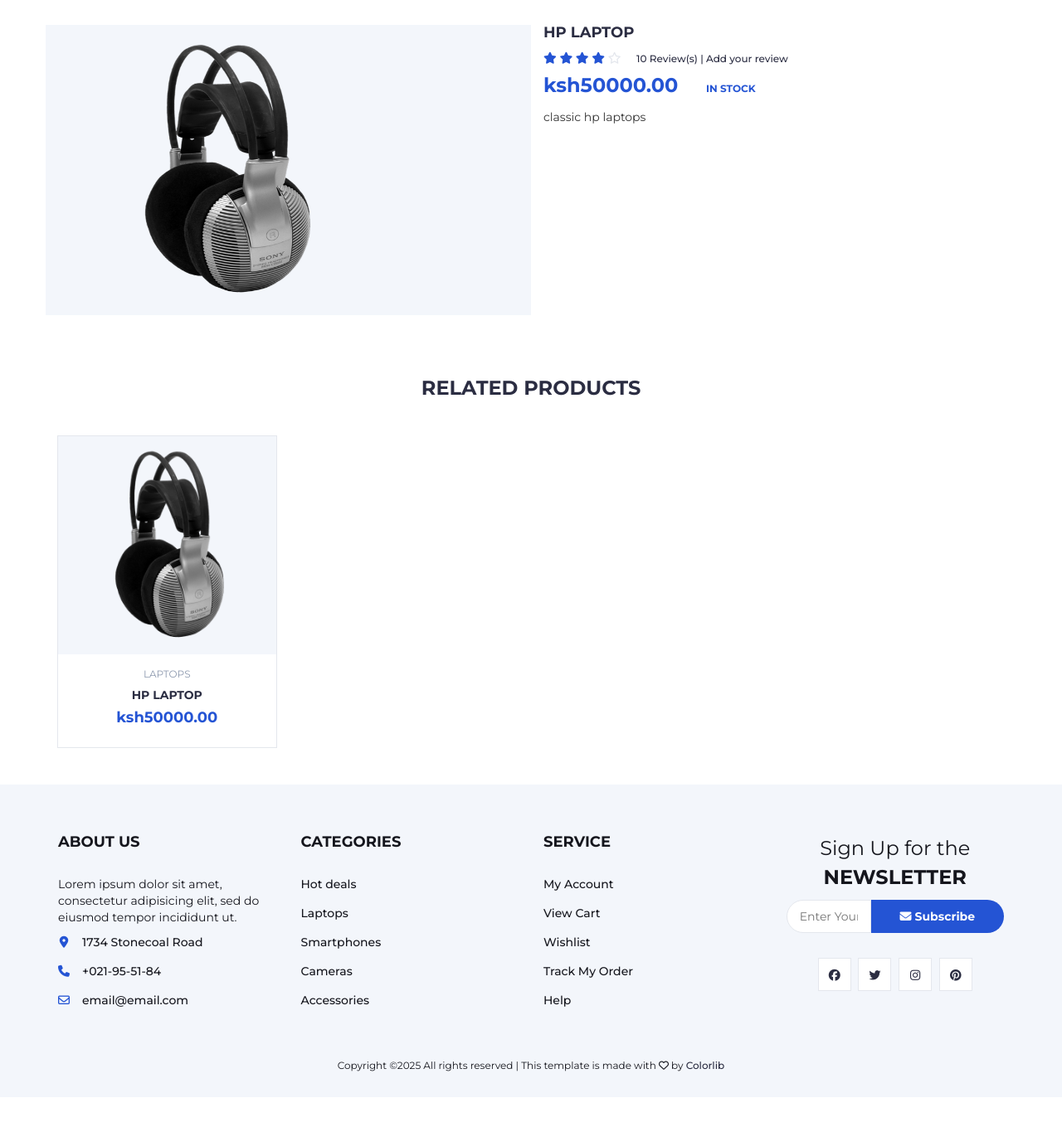
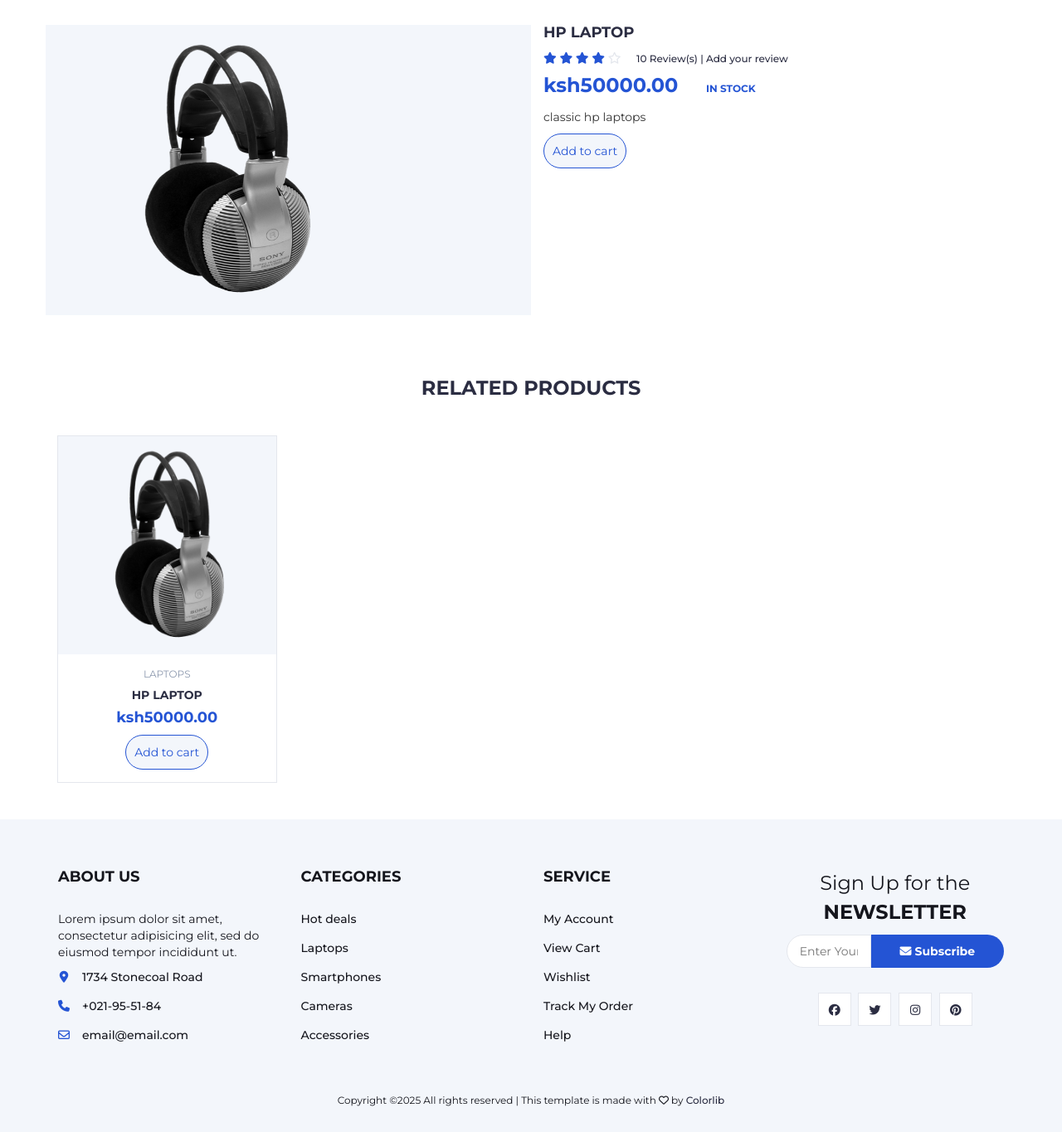
Before and after one commit to mercyogalo/Electric-website, a Django app: page /product/1 in a window 1280 px wide. Shown: the part 167-1532 px from the top of the page at 83% size. Before the commit the page ends 1459 px from the top, so only its background shows below. Run offline with Django 4.2, Linux system fonts and the light colour scheme; data comes from the database, SQL or seed files in the repository; both versions use the stored data as it was after the commit; some libraries are stand-ins or nearby versions; some web fonts are replaced.

Commit message:
updated the cart button
added the button and json script for it

```diff
--- a/electricwebsite/shop_features/cart.py
+++ b/electricwebsite/shop_features/cart.py
@@ -12,3 +12,13 @@ class Cart():
 
 
         self.cart = cart
+
+    def add(self, product):
+        product_id = str(product_id)
+
+        if product_id in self.cart:
+            pass
+        else:
+            self.cart[product_id] = {'price': str(product.price)}
+
+        self.session.modified = True
--- a/electricwebsite/shop_features/templates/base.html
+++ b/electricwebsite/shop_features/templates/base.html
@@ -312,25 +312,26 @@
 
 <script>
 
+$(document).on('click', '#add-cart', function(e){
+	e.preventDefault();
+	$.ajax({
+		type:'POST',
+		url: {% url "shop_features:cart_add" %},
+		data:{
+                product_id:$('#add-cart').val(),
+				csrfmiddlewaretoken: '{{ csrf_token }}',
+				action:'post'
+		},
+		success: function(json){
+			console.log(json)
+		},
+		error: function(xhr, errmsg, err){
 
-let subscribeEmail=document.querySelector("#subscribe-email");
-
-
-function subscribeFunction(event){
-event.preventDefault();
-
-subscribeForm.innerHtml=`<p>Thank you for subscribing to our monthly newsletter</p>'
-
-}
-
-let subscribeForm=document.querySelector("#subscribe-form");
-subscribeForm.addEventListener("submit",subscribeFunction);
-
-console.log(subscribeForm);
-
+		}
+	});
+})
 
 </script>
-
 
 
 
--- a/electricwebsite/shop_features/templates/product.html
+++ b/electricwebsite/shop_features/templates/product.html
@@ -44,6 +44,9 @@
 							   </div>
 							   <p>{{product.description}}</p>
 
+							   <button class="add-to-cart-btn" value="{{product.id}}" id="add-cart">
+								Add to cart
+							</button>
 
 						   </div>
 					   </div>
@@ -79,6 +82,9 @@
 						   </div>
 						   <p>{{product.description}}</p>
 
+						   <button class="add-to-cart-btn" value="{{product.id}}" id="add-cart">
+							Add to cart
+						</button>
 
 					   </div>
 				   </div>
@@ -137,6 +143,9 @@
 				<h3 class="product-name"><a href="#">{{item.name}}</a></h3>
 				<h4 class="product-price">{{item.sale_price}} <del class="product-old-price">ksh{{item.price}}.00</del></h4>
 
+				<button class="add-to-cart-btn" value="{{product.id}}" id="add-cart">
+					Add to cart
+				</button>
 
 			</div>
 
@@ -160,6 +169,10 @@
 				<p class="product-category">{{item.category}}</p>
 				<h3 class="product-name"><a href="#">{{item.name}}</a></h3>
 				<h4 class="product-price">ksh{{item.price}}.00 </h4>
+
+				<button class="add-to-cart-btn" value="{{product.id}}" id="add-cart">
+					Add to cart
+				</button>
 
 
 			</div>
--- a/electricwebsite/shop_features/urls.py
+++ b/electricwebsite/shop_features/urls.py
@@ -14,7 +14,7 @@ urlpatterns = [
     path("logout/", views.logout_user, name="logout"),
      path("register/", views.register_user, name="register"),
      path("cart_summary/", views.cart_summary,name="cart_summary"),
-     path("add/", views.home,name="add"),
-     path("update/", views.home,name="update"),
-     path("delete/", views.home,name="delete"),
+     path("cart_add/", views.cart_add,name="cart_add"),
+     path("cart_update/", views.cart_update,name="cart_update"),
+     path("cart_delete/", views.cart_delete,name="cart_delete"),
 ]
--- a/electricwebsite/shop_features/views.py
+++ b/electricwebsite/shop_features/views.py
@@ -1,4 +1,4 @@
-from django.shortcuts import render, redirect
+from django.shortcuts import render, redirect, get_object_or_404
 from . models import Product
 from django.contrib.auth import authenticate, login ,logout
 from django.contrib import messages
@@ -6,6 +6,9 @@ from django.contrib.auth.models import User
 from django.contrib.auth.forms import UserCreationForm
 from django import forms
 from . forms import SignUpForm
+from . cart import Cart
+from django.http import JsonResponse
+
 # Create your views here.
 
 def home(request):
@@ -94,12 +97,23 @@ def cart_summary(request):
     }
     return render(request,'cart_summary.html', context)
 
-def add(request):
+def cart_add(request):
+    cart = Cart(request)
+
+    if request.POST.get('action') == 'post':
+        product_id = int(request.POST.get('product_id'))
+        product=get_object_or_404(Product, id=product.id)
+        cart.add(product=product)
+
+
+        response = JsonResponse({'Product Name: ': product.name})
+
+
+        return response
+
+
+def cart_update(request):
     pass
 
-
-def update(request):
+def cart_delete(request):
     pass
-
-def delete(request):
-    pass
```
Also changed, not shown: electricwebsite/shop_features/templates/index.html (+8 -0 lines), electricwebsite/db.sqlite3.
